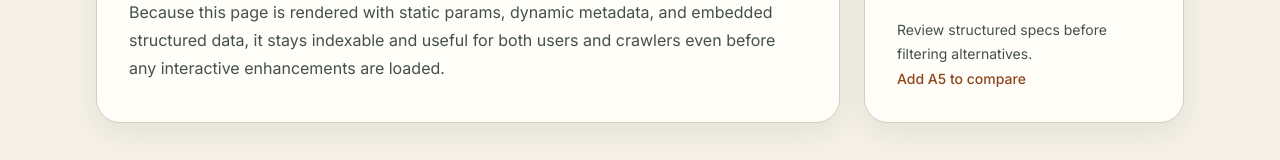
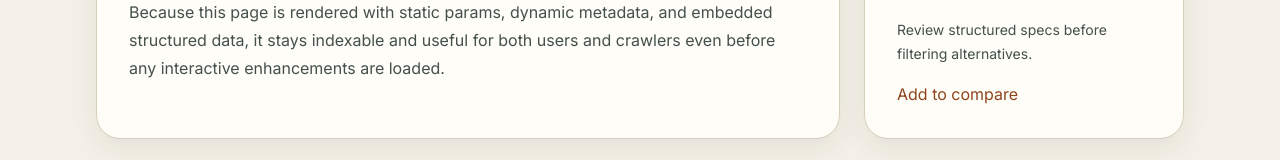
Before and after one commit to krylatkin/car-comparison-dashboard, a Next.js app: page /cars/audi-a5-2023 in a window 1280 px wide. Shown: the part 907-1067 px from the top of the page. Built offline with nearby package versions, Linux system fonts and the light colour scheme.

Commit message:
CompareToggleButton

```diff
--- a/app/cars/[slug]/page.tsx
+++ b/app/cars/[slug]/page.tsx
@@ -5,12 +5,13 @@ import { notFound } from 'next/navigation';
 import {
   buildComparisonCarsParam,
   parseComparisonCarsParam,
-  toggleComparisonCar,
 } from '@/features/cars/compare/cars-compare.utils';
 import {
   getCarBySlug,
   getCars,
 } from '@/features/cars/data/cars.repository';
+import { CompareToggleButton } from '@/features/cars/ui/compare-toggle-button';
+import { getCarImageObjectPosition } from '@/features/cars/ui/car-image.styles';
 import { buildCarJsonLd } from '@/features/cars/seo/build-car-json-ld';
 import { formatCurrency } from '@/shared/lib/formatters';
 import { Badge, Card, CardContent, PageShell } from '@/shared/ui';
@@ -104,19 +105,7 @@ export default async function CarDetailPage({
 
   const jsonLd = buildCarJsonLd(car);
   const selectedComparisonSlugs = parseComparisonCarsParam(query.cars);
-  const nextSelectedComparisonSlugs = toggleComparisonCar(
-    selectedComparisonSlugs,
-    car.slug,
-  );
-  const isSelectedForComparison = selectedComparisonSlugs.includes(car.slug);
   const selectedCarsParam = buildComparisonCarsParam(selectedComparisonSlugs);
-  const nextSelectedCarsParam = buildComparisonCarsParam(
-    nextSelectedComparisonSlugs,
-  );
-  const selectionHref =
-    nextSelectedCarsParam.length > 0
-      ? `/cars/${car.slug}?cars=${nextSelectedCarsParam}`
-      : `/cars/${car.slug}`;
   const compareHref =
     selectedCarsParam.length > 0
       ? `/compare?cars=${selectedCarsParam}`
@@ -146,6 +135,7 @@ export default async function CarDetailPage({
                 priority
                 sizes="(min-width: 1024px) 55vw, 100vw"
                 className="object-cover"
+                style={getCarImageObjectPosition(car.image)}
               />
             </div>
 
@@ -167,14 +157,11 @@ export default async function CarDetailPage({
                   </p>
                 </div>
                 <div className="flex flex-wrap gap-3">
-                  <Link
-                    href={selectionHref}
-                    className="inline-flex min-h-11 items-center justify-center rounded-full bg-ink px-5 py-3 text-sm font-medium text-surface no-underline transition hover:bg-ink/90 focus-visible:outline focus-visible:outline-2 focus-visible:outline-offset-2 focus-visible:outline-accent"
-                  >
-                    {isSelectedForComparison
-                      ? 'Remove from compare'
-                      : 'Add to compare'}
-                  </Link>
+                  <CompareToggleButton
+                    slug={car.slug}
+                    selectedSlugs={selectedComparisonSlugs}
+                    variant="pill"
+                  />
                   <Link
                     href={compareHref}
                     className="inline-flex min-h-11 items-center justify-center rounded-full border border-line bg-surface px-5 py-3 text-sm font-medium text-ink no-underline transition hover:bg-canvas focus-visible:outline focus-visible:outline-2 focus-visible:outline-offset-2 focus-visible:outline-accent"
@@ -250,14 +237,10 @@ export default async function CarDetailPage({
                 <li>Return to the catalog to compare more models.</li>
                 <li>Review structured specs before filtering alternatives.</li>
               </ul>
-              <Link
-                href={selectionHref}
-                className="text-sm font-medium text-accentDark no-underline hover:underline"
-              >
-                {isSelectedForComparison
-                  ? `Remove ${car.model} from compare`
-                  : `Add ${car.model} to compare`}
-              </Link>
+              <CompareToggleButton
+                slug={car.slug}
+                selectedSlugs={selectedComparisonSlugs}
+              />
             </CardContent>
           </Card>
         </section>
--- a/app/cars/page.tsx
+++ b/app/cars/page.tsx
@@ -1,6 +1,5 @@
 import type { Metadata } from 'next';
 import {
-  buildCarsCatalogSearchParams,
   getCarsCatalogFilterOptions,
   parseCarsCatalogSearchParams,
 } from '@/features/cars/catalog/cars-catalog.utils';
@@ -39,9 +38,6 @@ export default async function CarsPage({ searchParams }: CarsPageProps) {
     }),
   ]);
   const filterOptions = getCarsCatalogFilterOptions(allCars);
-  const compareSearchParams = buildCarsCatalogSearchParams(state);
-  const compareSearch = compareSearchParams.toString();
-  const compareBaseHref = compareSearch ? `/cars?${compareSearch}` : '/cars';
 
   return (
     <PageShell>
@@ -81,7 +77,6 @@ export default async function CarsPage({ searchParams }: CarsPageProps) {
                   <li key={car.id}>
                     <CarCard
                       car={car}
-                      compareSearch={compareBaseHref}
                       selectedComparisonSlugs={selectedComparisonSlugs}
                     />
                   </li>
--- a/src/features/cars/data/cars.mock.ts
+++ b/src/features/cars/data/cars.mock.ts
@@ -16,6 +16,10 @@ export const carFixtures: Car[] = [
       alt: 'Gray Tesla Model Y parked outdoors',
       width: 1200,
       height: 800,
+      focalPoint: {
+        x: 50,
+        y: 52,
+      },
     },
     createdAt: '2026-01-10T10:00:00.000Z',
     updatedAt: '2026-04-28T10:00:00.000Z',
@@ -35,6 +39,10 @@ export const carFixtures: Car[] = [
       alt: 'Black BMW SUV on a city street',
       width: 1200,
       height: 800,
+      focalPoint: {
+        x: 52,
+        y: 48,
+      },
     },
     createdAt: '2026-01-11T10:00:00.000Z',
     updatedAt: '2026-04-20T10:00:00.000Z',
@@ -54,6 +62,10 @@ export const carFixtures: Car[] = [
       alt: 'Red Toyota sedan photographed from the front',
       width: 1200,
       height: 800,
+      focalPoint: {
+        x: 52,
+        y: 52,
+      },
     },
     createdAt: '2026-01-12T10:00:00.000Z',
     updatedAt: '2026-04-24T10:00:00.000Z',
@@ -73,6 +85,10 @@ export const carFixtures: Car[] = [
       alt: 'Blue pickup truck driving on a road',
       width: 1200,
       height: 800,
+      focalPoint: {
+        x: 52,
+        y: 55,
+      },
     },
     createdAt: '2026-01-13T10:00:00.000Z',
     updatedAt: '2026-04-18T10:00:00.000Z',
@@ -92,6 +108,10 @@ export const carFixtures: Car[] = [
       alt: 'White Audi coupe parked near a building',
       width: 1200,
       height: 800,
+      focalPoint: {
+        x: 72,
+        y: 50,
+      },
     },
     createdAt: '2026-01-14T10:00:00.000Z',
     updatedAt: '2026-04-22T10:00:00.000Z',
@@ -111,6 +131,10 @@ export const carFixtures: Car[] = [
       alt: 'Silver Honda Civic in motion',
       width: 1200,
       height: 800,
+      focalPoint: {
+        x: 56,
+        y: 52,
+      },
     },
     createdAt: '2026-01-15T10:00:00.000Z',
     updatedAt: '2026-04-26T10:00:00.000Z',
@@ -130,6 +154,10 @@ export const carFixtures: Car[] = [
       alt: 'Modern electric crossover in a clean urban setting',
       width: 1200,
       height: 800,
+      focalPoint: {
+        x: 54,
+        y: 48,
+      },
     },
     createdAt: '2026-01-16T10:00:00.000Z',
     updatedAt: '2026-04-27T10:00:00.000Z',
@@ -149,6 +177,10 @@ export const carFixtures: Car[] = [
       alt: 'Blue Kia SUV parked on an open road',
       width: 1200,
       height: 800,
+      focalPoint: {
+        x: 50,
+        y: 52,
+      },
     },
     createdAt: '2026-01-17T10:00:00.000Z',
     updatedAt: '2026-04-29T10:00:00.000Z',
--- a/src/features/cars/domain/car.schemas.ts
+++ b/src/features/cars/domain/car.schemas.ts
@@ -14,6 +14,10 @@ export const CarImageSchema = z.object({
   alt: z.string().min(10),
   width: z.number().int().positive(),
   height: z.number().int().positive(),
+  focalPoint: z.object({
+    x: z.number().min(0).max(100),
+    y: z.number().min(0).max(100),
+  }),
 });
 
 export const CarSchema = z.object({
--- /dev/null
+++ b/src/features/cars/ui/car-image.styles.ts
@@ -0,0 +1,8 @@
+import type { CSSProperties } from 'react';
+import type { CarImage } from '@/features/cars/domain/car.types';
+
+export function getCarImageObjectPosition(image: CarImage): CSSProperties {
+  return {
+    objectPosition: `${image.focalPoint.x}% ${image.focalPoint.y}%`,
+  };
+}
--- /dev/null
+++ b/src/features/cars/ui/compare-toggle-button.tsx
@@ -0,0 +1,97 @@
+'use client';
+
+import { useEffect, useMemo, useState, useTransition } from 'react';
+import { usePathname, useRouter, useSearchParams } from 'next/navigation';
+import { MAX_COMPARISON_CARS } from '@/features/cars/compare/cars-compare.constants';
+import {
+  buildComparisonCarsParam,
+  toggleComparisonCar,
+} from '@/features/cars/compare/cars-compare.utils';
+import { cn } from '@/shared/lib/cn';
+
+type CompareToggleButtonProps = {
+  slug: string;
+  selectedSlugs: string[];
+  className?: string;
+  limitReachedClassName?: string;
+  variant?: 'inline' | 'pill';
+};
+
+export function CompareToggleButton({
+  slug,
+  selectedSlugs,
+  className,
+  limitReachedClassName,
+  variant = 'inline',
+}: CompareToggleButtonProps) {
+  const router = useRouter();
+  const pathname = usePathname();
+  const searchParams = useSearchParams();
+  const [isPending, startTransition] = useTransition();
+  const selectedSlugsKey = useMemo(
+    () => selectedSlugs.join(','),
+    [selectedSlugs],
+  );
+  const [optimisticSelectedSlugs, setOptimisticSelectedSlugs] = useState(
+    selectedSlugs,
+  );
+
+  useEffect(() => {
+    setOptimisticSelectedSlugs(selectedSlugs);
+  }, [selectedSlugs, selectedSlugsKey]);
+
+  const isSelected = optimisticSelectedSlugs.includes(slug);
+  const nextSelectedSlugs = toggleComparisonCar(optimisticSelectedSlugs, slug);
+  const canAddMore =
+    optimisticSelectedSlugs.length < MAX_COMPARISON_CARS || isSelected;
+
+  const buttonClassName =
+    variant === 'pill'
+      ? 'inline-flex min-h-11 w-full items-center justify-center rounded-full bg-ink px-5 py-3 text-sm font-medium text-surface transition hover:bg-ink/90 focus-visible:outline focus-visible:outline-2 focus-visible:outline-offset-2 focus-visible:outline-accent sm:w-auto disabled:cursor-not-allowed disabled:opacity-60'
+      : 'inline-flex w-full text-left leading-6 text-accentDark transition hover:underline focus-visible:outline focus-visible:outline-2 focus-visible:outline-offset-2 focus-visible:outline-accent sm:w-auto disabled:cursor-not-allowed disabled:opacity-60';
+
+  function handleClick() {
+    if (!canAddMore || isPending) {
+      return;
+    }
+
+    setOptimisticSelectedSlugs(nextSelectedSlugs);
+
+    startTransition(() => {
+      const params = new URLSearchParams(searchParams.toString());
+      const nextCarsParam = buildComparisonCarsParam(nextSelectedSlugs);
+
+      if (nextCarsParam.length > 0) {
+        params.set('cars', nextCarsParam);
+      } else {
+        params.delete('cars');
+      }
+
+      const nextUrl = params.toString()
+        ? `${pathname}?${params.toString()}`
+        : pathname;
+
+      router.replace(nextUrl, { scroll: false });
+    });
+  }
+
+  if (!canAddMore) {
+    return (
+      <span className={cn('text-ink/50', limitReachedClassName)}>
+        Compare limit reached
+      </span>
+    );
+  }
+
+  return (
+    <button
+      type="button"
+      onClick={handleClick}
+      disabled={isPending}
+      aria-pressed={isSelected}
+      className={cn(buttonClassName, className)}
+    >
+      {isSelected ? 'Remove from compare' : 'Add to compare'}
+    </button>
+  );
+}
```
Also changed, not shown: src/features/cars/ui/car-card.tsx (+10 -28 lines), 2 other files (tests, documents, lock files or other folders).
